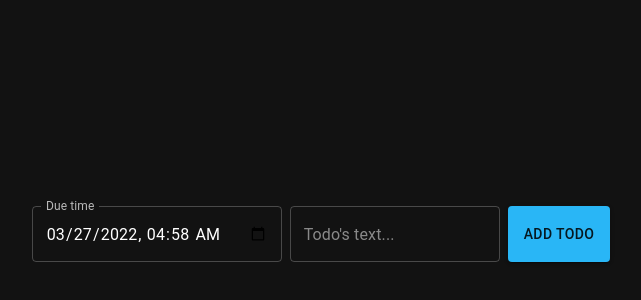
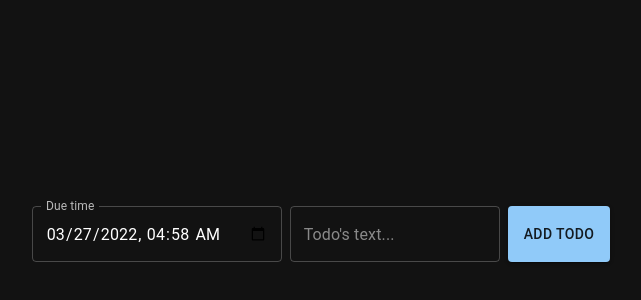
Before and after one commit to BlueForced/React-Todos, a React (Create React App) app: page / in a window 1280 px wide. Shown: the part 166-466 px from the top of the page, without its empty margins (319-960 px from the left). Built offline with nearby package versions, Linux system fonts and the light colour scheme.

Commit message:
remove useless prop from todoAdder

```diff
--- a/src/components/todoAdder.jsx
+++ b/src/components/todoAdder.jsx
@@ -43,7 +43,7 @@ const TodoAdder = ({ addTodo }) => {
         value={todoText}
         onChange={(e) => setTodoText(e.target.value)}
       />
-      <Button variant="contained" color="info" sx={{ ml: 1 }} type="submit">
+      <Button variant="contained" sx={{ ml: 1 }} type="submit">
         Add Todo
       </Button>
     </StyledForm>
```
